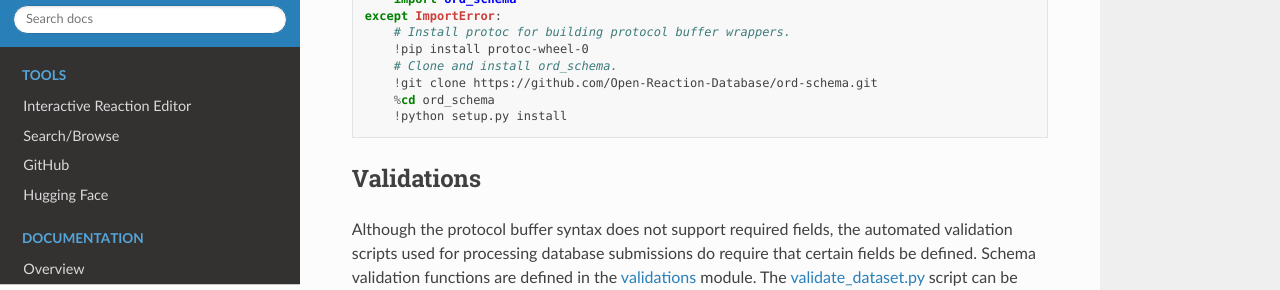
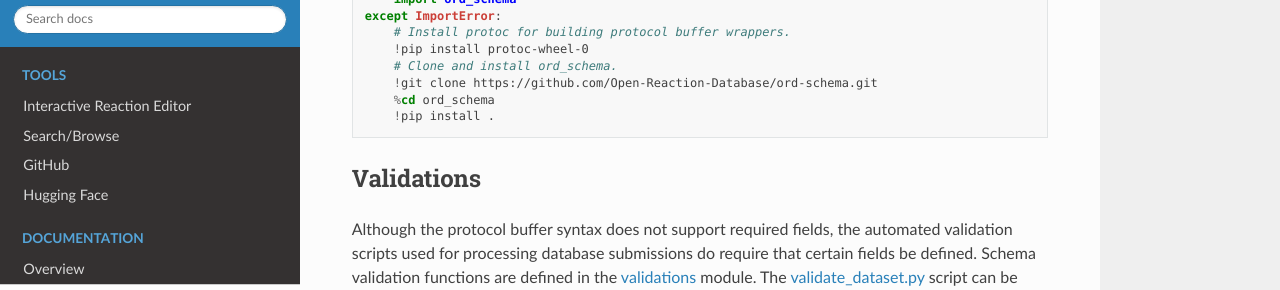
Before and after one commit to open-reaction-database/ord-schema, a Sphinx documentation site: the page built from docs/schema.rst, in a window 1280 px wide and 900 px high, scrolled down 7216 px. Shown: the part 151-441 px from the top of the window. Built offline with Sphinx 7.4.7 and the Read the Docs theme 3.1.0, drawn with Linux system fonts in a browser that asks for light colours.

Commit message:
Update setup.py references in docs
Co-Authored-By: Claude Sonnet 4.6 <noreply@anthropic.com>

```diff
--- a/docs/schema.rst
+++ b/docs/schema.rst
@@ -273,7 +273,7 @@ snippet to install the ``ord_schema`` package directly from GitHub:
        # Clone and install ord_schema.
        !git clone https://github.com/Open-Reaction-Database/ord-schema.git
        %cd ord_schema
-       !python setup.py install
+       !pip install .
 
 ***********
 Validations
```
Also changed, not shown: CONTRIBUTING.md (+1 -1 lines).
